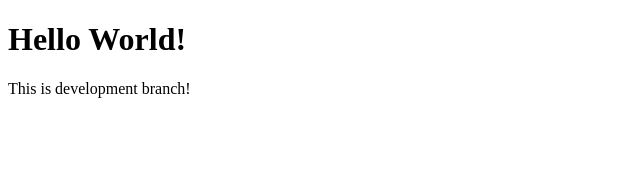
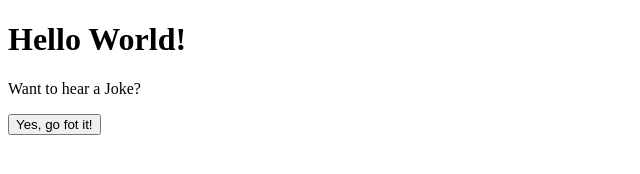
Before and after one commit to neetsabharwal/JokesHaha, a plain HTML site: page index.html in a window 1280 px wide. Shown: the whole page, without its empty margins (0-640 px from the left). Drawn offline with Linux system fonts and the light colour scheme.

Commit message:
jokes website

```diff
--- a/index.html
+++ b/index.html
@@ -7,6 +7,26 @@
   </head>
   <body>
     <h1>Hello World!</h1>
-    <p>This is development branch!</p>
+    <p>Want to hear a Joke?</p>
+    <button onclick="get_joke()">Yes, go fot it!</button>
+    <p id="setup"></p>
+    <p id="punchline"></p>
   </body>
 </html>
+<script>
+  function get_joke() {
+    let joke_setup;
+    let joke_punchline;
+    let url = "https://official-joke-api.appspot.com/random_joke";
+    fetch(url, {
+      method: "GET",
+    })
+      .then((res) => res.json())
+      .then((data) => {
+        joke_setup = data.setup;
+        joke_punchline = data.punchline;
+        document.querySelector("#setup").innerHTML = `${joke_setup}`;
+        document.querySelector("#punchline").innerHTML = `${joke_punchline}`;
+      });
+  }
+</script>
```
